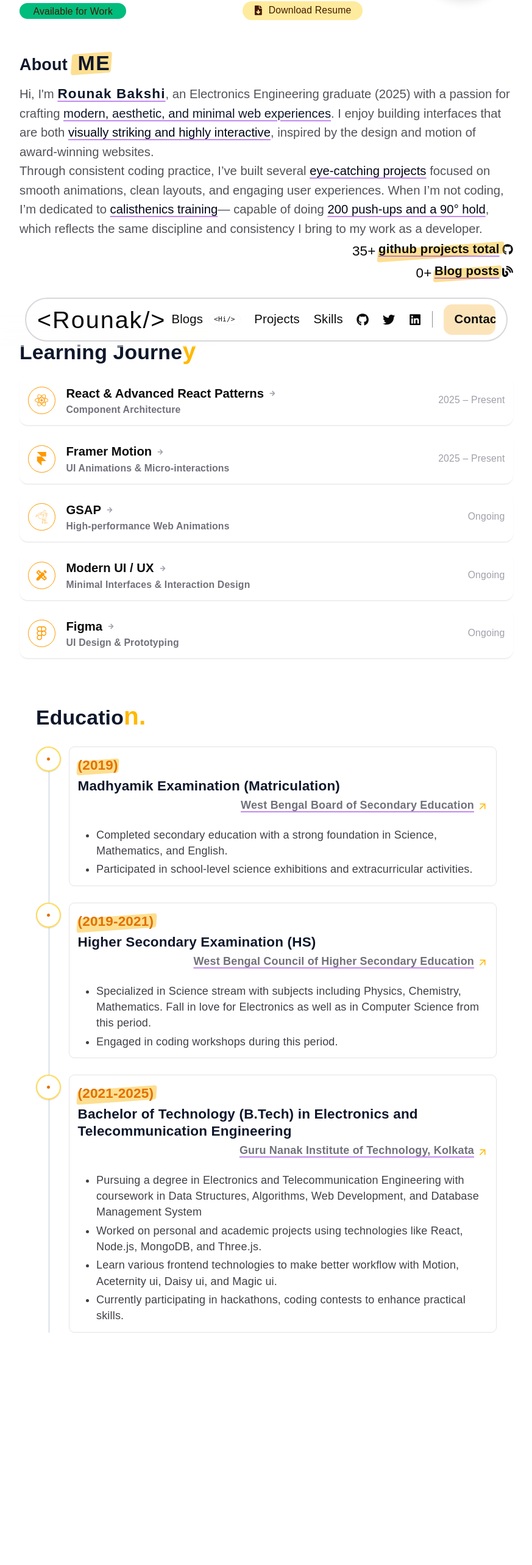
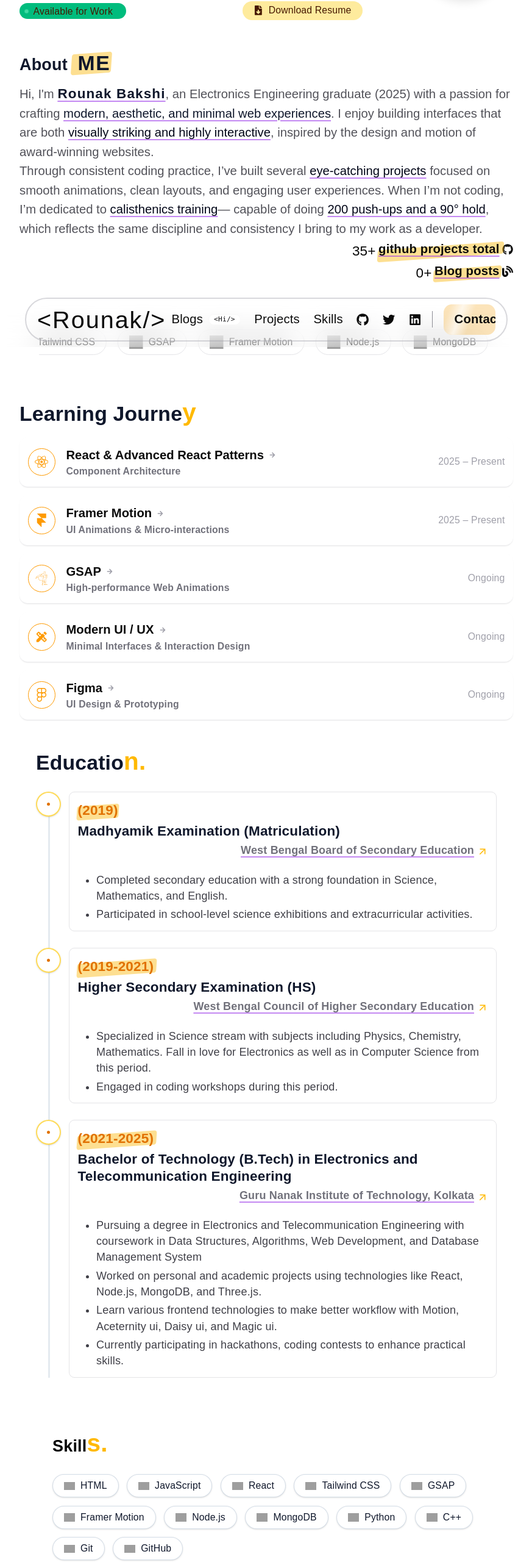
Before and after one commit to rou-nak-cloud/Dev.Portfolios, a React (Vite) app in the folder Portfolio_v3.1/: page / in a window 1280 px wide. Shown: the part 231-2797 px from the top of the page at 61% size, without its empty margins (203-1076 px from the left). Before the commit the page ends 2551 px from the top, so only its background shows below. Built offline with nearby package versions, Linux system fonts and the light colour scheme; grey boxes are pictures that could not be loaded; a web font is replaced by a local one.

Commit message:
skills added with a marquee effect pv3

```diff
--- a/Portfolio_v3.1/src/App.jsx
+++ b/Portfolio_v3.1/src/App.jsx
@@ -2,6 +2,8 @@ import Education from "./components/Education";
 import Hero from "./components/Hero";
 import LearningJourney from "./components/LearningPath";
 import Navbar from "./components/Navbar";
+import Skills from "./components/Skills";
+import Marquee from "./utilities/Marquee";
 
 export default function App() {
   return (
@@ -9,8 +11,12 @@ export default function App() {
       <Navbar />
       <section>
         <Hero />
+        <Marquee />
         <LearningJourney />
         <Education />
+        <Skills />
+
+        <div className="h-48 "></div>
       </section>
     </>
   );
--- a/Portfolio_v3.1/src/components/Education.jsx
+++ b/Portfolio_v3.1/src/components/Education.jsx
@@ -2,8 +2,8 @@ import { educations } from "../constants";
 
 export default function Education() {
   return (
-    <section className="py-16 px-6 font-cabinet ">
-      <div className="max-w-2xl mx-auto mb-12 md:mb-14">
+    <section className="py-10 px-6 font-cabinet ">
+      <div className="max-w-2xl mx-auto mb-1 md:mb-3">
         {/* Section Title */}
         <h2 className="text-3xl font-cabinet font-semibold text-slate-900 mb-6">
           Educatio
--- /dev/null
+++ b/Portfolio_v3.1/src/components/Skills.jsx
@@ -0,0 +1,31 @@
+import { skills as SKILLS } from "../constants";
+export default function Skills() {
+  return (
+    <section className="max-w-2xl mx-auto px-6 py-6">
+      <h2 className="text-2xl font-cabinet font-bold text-black mb-6">
+        Skill
+        <span className="font-melodrama font-bold text-amber-400 text-3xl md:text-4xl">
+          s.
+        </span>
+      </h2>
+
+      <div className="flex flex-wrap gap-3">
+        {SKILLS.map((skill) => (
+          <div
+            key={skill.name}
+            className="flex items-center gap-2 px-4 py-1.5 border border-slate-300/80 rounded-full bg-white shadow-sm hover:bg-amber-100/40 transition-colors cursor-default"
+          >
+            <img
+              src={skill.icon}
+              alt={skill.name}
+              className="w-4 h-4 object-contain"
+            />
+            <span className="text-sm font-cabinet font-medium text-slate-900">
+              {skill.name}
+            </span>
+          </div>
+        ))}
+      </div>
+    </section>
+  );
+}
--- a/Portfolio_v3.1/src/constants.js
+++ b/Portfolio_v3.1/src/constants.js
@@ -198,6 +198,31 @@ export const educations = [
   },
 ];
 
+export const skills = [
+  { name: "HTML", icon: "https://cdn.simpleicons.org/html5/E34F26" },
+  { name: "JavaScript", icon: "https://cdn.simpleicons.org/javascript/F7DF1E" },
+  { name: "React", icon: "https://cdn.simpleicons.org/react/61DAFB" },
+  {
+    name: "Tailwind CSS",
+    icon: "https://cdn.simpleicons.org/tailwindcss/06B6D4",
+  },
+  // { name: "Three.js", icon: "https://cdn.simpleicons.org/threedotjs/000000" },
+  // { name: "Next.js", icon: "https://simpleicons.org/icons/nextdotjs.svg" }, //
+  // { name: "Typescript", icon: "https://simpleicons.org/icons/typescript.svg" },
+
+  { name: "GSAP", icon: "https://cdn.simpleicons.org/greensock/88CE02" },
+  { name: "Framer Motion", icon: "https://cdn.simpleicons.org/framer/0055FF" },
+
+  { name: "Node.js", icon: "https://cdn.simpleicons.org/nodedotjs/339933" },
+  { name: "MongoDB", icon: "https://cdn.simpleicons.org/mongodb/47A248" },
+
+  { name: "Python", icon: "https://cdn.simpleicons.org/python/3776AB" },
+  { name: "C++", icon: "https://cdn.simpleicons.org/cplusplus/00599C" },
+
+  { name: "Git", icon: "https://cdn.simpleicons.org/git/F05032" },
+  { name: "GitHub", icon: "https://cdn.simpleicons.org/github/181717" },
+];
+
 export const interests = [
   {
     title: "Coding",
--- a/Portfolio_v3.1/src/index.css
+++ b/Portfolio_v3.1/src/index.css
@@ -127,6 +127,15 @@
       transform: translate(0, 0);
     }
   }
+  /* Marquee */
+  @keyframes marquee {
+    0% {
+      transform: translateX(0);
+    }
+    100% {
+      transform: translateX(-50%);
+    }
+  }
 }
 
 @utility custom-underline {
@@ -188,3 +197,10 @@ body {
 .group:hover .arrow-hover {
   animation: arrow-nudge 1s ease infinite;
 }
+.marquee {
+  animation: marquee 22s linear infinite;
+}
+
+.marquee:hover {
+  animation-play-state: paused;
+}
--- /dev/null
+++ b/Portfolio_v3.1/src/utilities/Marquee.jsx
@@ -0,0 +1,32 @@
+import { skills as SKILLS } from "../constants";
+
+export default function Marquee() {
+  return (
+    <section className="max-w-2xl mx-auto px-1 py-2 mb-7 md:mb-14 overflow-hidden">
+      {/* Marquee Container */}
+      <div className="relative overflow-hidden">
+        <div className="flex gap-4 marquee w-max">
+          {/* Duplicate list for infinite effect */}
+          {[...SKILLS, ...SKILLS].map((skill, index) => (
+            <div
+              key={index}
+              className="flex items-center gap-2 px-4 py-2
+              border border-zinc-200 rounded-full
+              bg-white
+              hover:bg-amber-50/70
+              hover:border-amber-200
+              hover:shadow-md hover:shadow-amber-200/40
+              transition-all duration-300"
+            >
+              <img src={skill.icon} alt={skill.name} className="w-5 h-5" />
+
+              <span className="font-cabinet text-sm font-medium">
+                {skill.name}
+              </span>
+            </div>
+          ))}
+        </div>
+      </div>
+    </section>
+  );
+}
```
